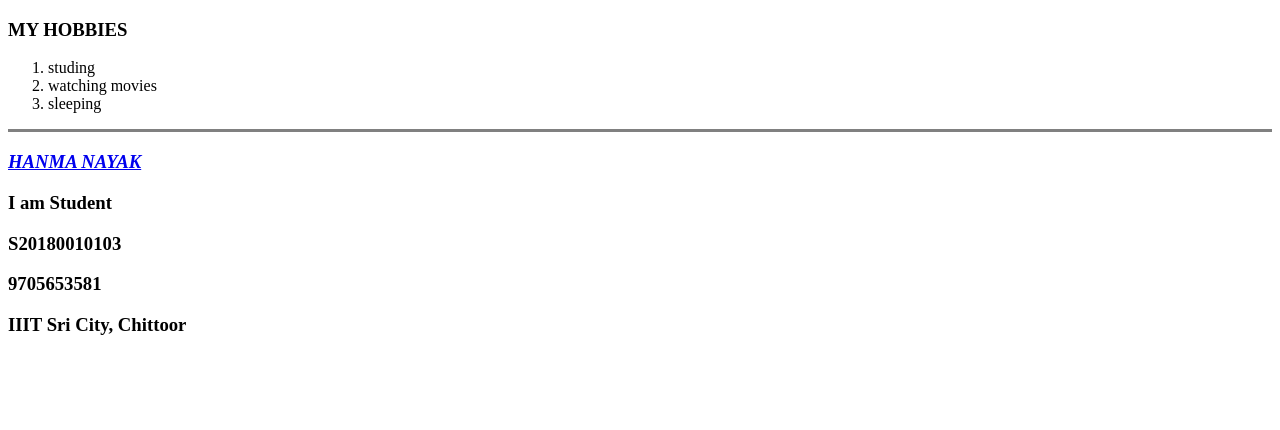
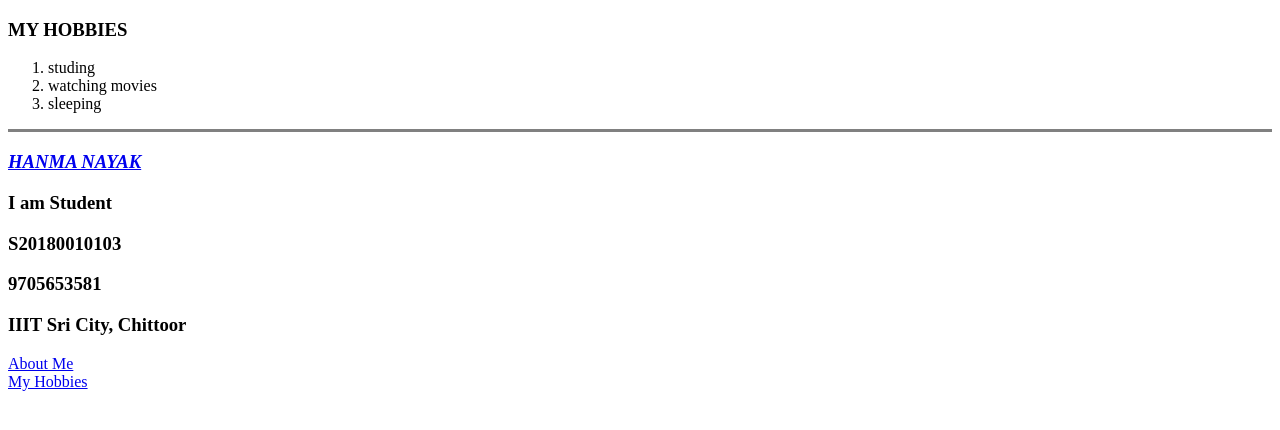
Before and after one commit to HanmaNayak/HANMA, a plain HTML site: page hobbies.html in a window 1280 px wide. Drawn offline with Linux system fonts and the light colour scheme.

Commit message:
Update hobbies.html

```diff
--- a/hobbies.html
+++ b/hobbies.html
@@ -20,5 +20,9 @@
     <h3>S20180010103</h3>
     <h3>9705653581</h3>
     <h3><b>IIIT Sri City, Chittoor</b></h3></td>
+
+    <a href="about.html">About Me</a><br>
+
+        <a href="hobbies.html">My Hobbies</a>
 </body>
 </html>
```
